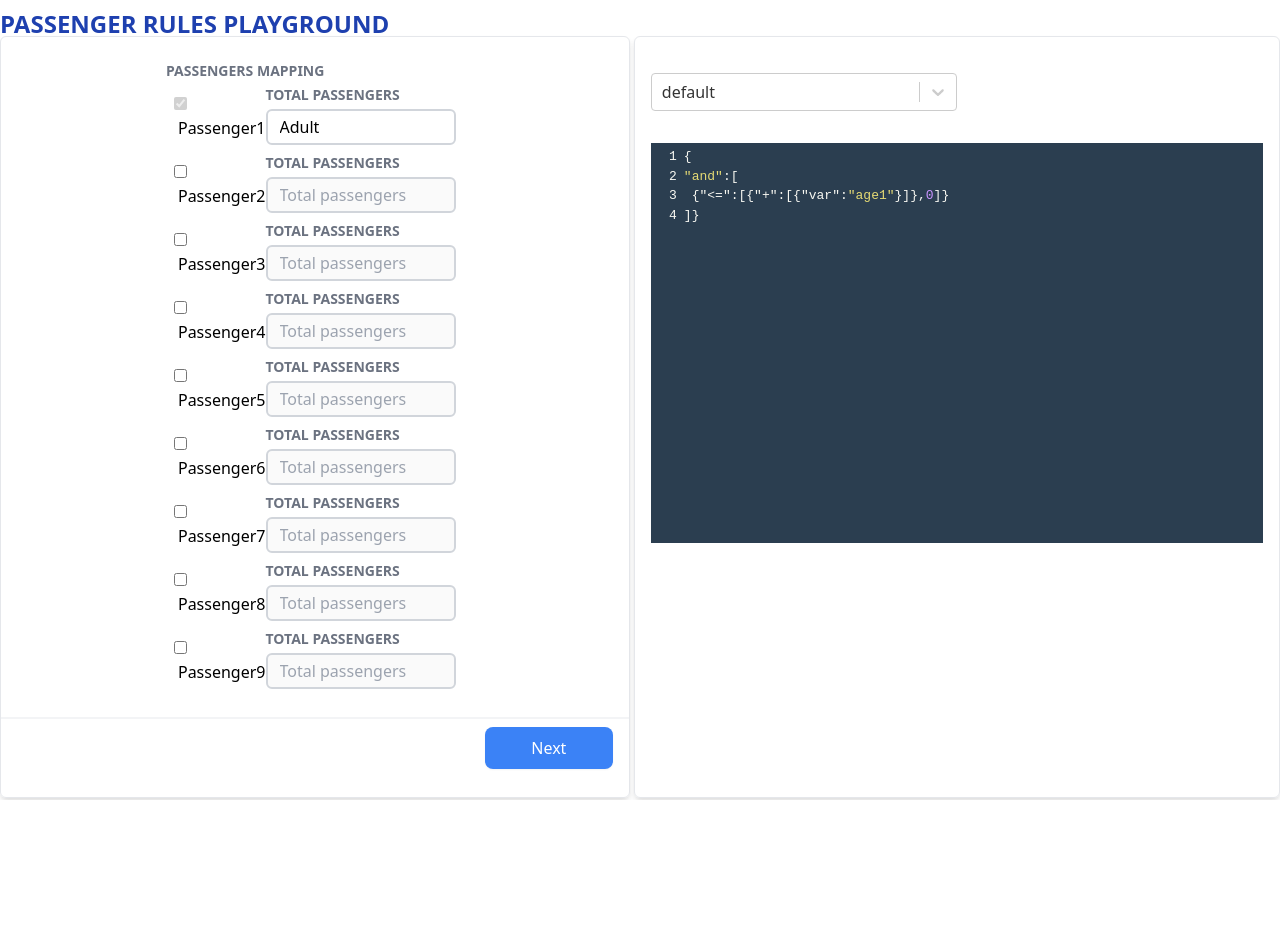
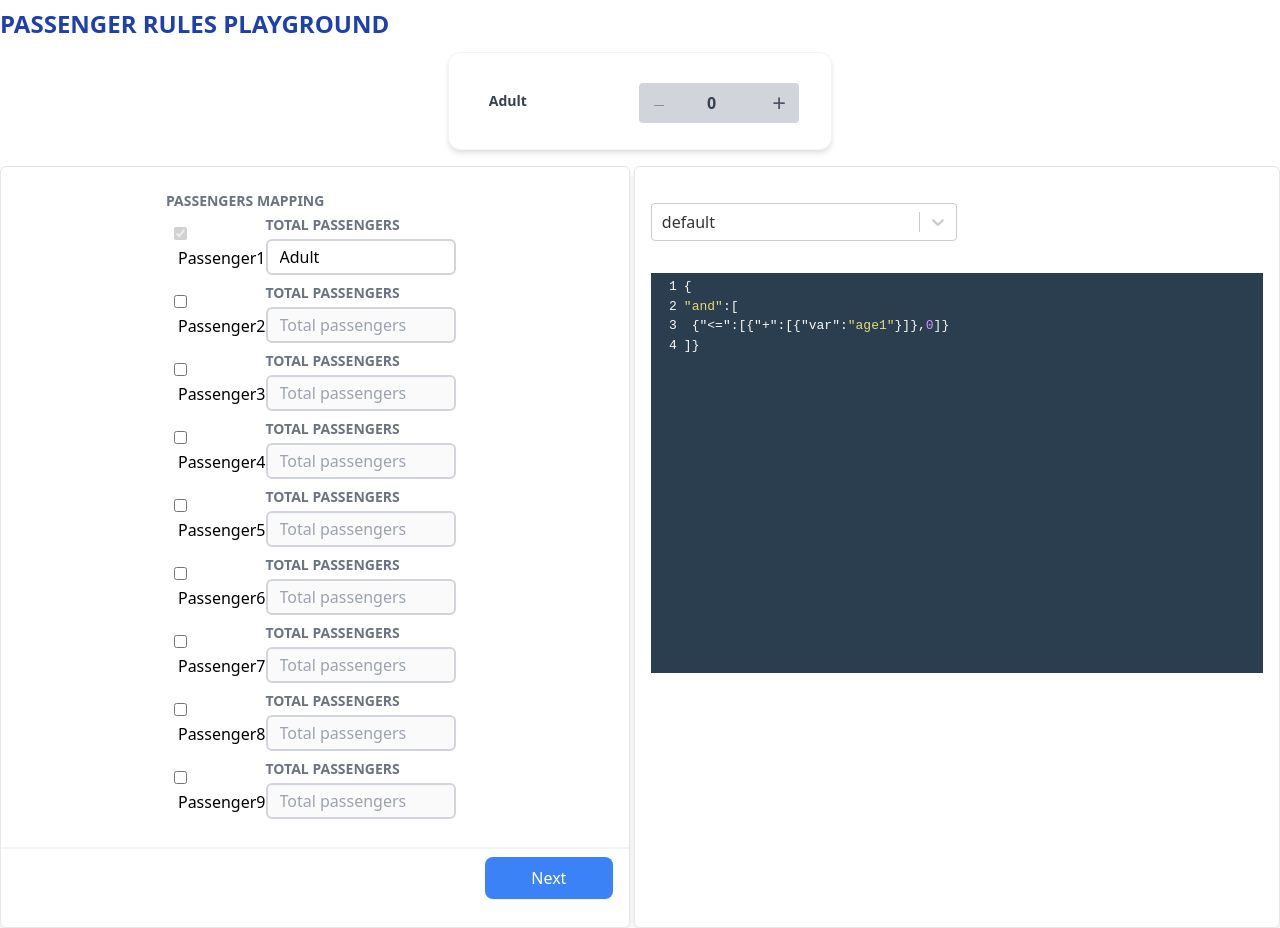
Before and after one commit to emdavidmoreno/rule-builder, a React (Create React App) app: page / in a window 1280 px wide. Before the commit the page ends 800 px from the top, so only its background shows below. Built offline with nearby package versions, Linux system fonts and the light colour scheme.

Commit message:
refactoring Range rule use Number selector

```diff
--- a/src/App.js
+++ b/src/App.js
@@ -4,6 +4,7 @@ import TotalPassengerForm from './components/forms/TotalPassengerForm';
 import PassengerMappingForm from './components/forms/PassengerMappingForm';
 import PassengerRulesList from './components/PassengerRulesList';
 import RuleViewer from './components/presentation/RuleViewer';
+import TravelerSelector from './components/travelerSelector';
 
 function App() {
 
@@ -20,6 +21,12 @@ function App() {
         <h2 className="text-blue-800 text-left font-bold text-2xl uppercase mt-3 flex items-center leading-none">
           Passenger rules Playground
         </h2>
+
+        <div className="container mx-auto my-4">
+          <div className="flex mx-auto w-full max-w-sm">
+            <TravelerSelector />
+          </div>
+        </div>
         <div className="flex flex-row items-center items-stretch space-x-1">
           {/* basic rules form */}
           <div className="flex flex-col justify-center w-full lg:max-w-1/2 border rounded-md shadow-md border-gray-200 py-4 h-auto">
--- a/src/components/forms/RangeRuleForm.jsx
+++ b/src/components/forms/RangeRuleForm.jsx
@@ -1,5 +1,5 @@
 import React from 'react';
-import { PaxSelector } from '../controls';
+import { NumberSelector, PaxSelector } from '../controls';
 import RuleFormWrapper from './RuleFormWrapper';
 
 
@@ -23,21 +23,17 @@ const RangeRuleForm = ({
           selectedValue={pax}
           handleChange={handleChange}
         />
-        <input
+        <NumberSelector
           id={id}
           name={'min'}
-          className=" flex w-full mr-1 py-1 px-3 rounded-md border-2 border-purple-300 focus:outline-none focus:ring-2 focus:ring-purple-600 focus:border-transparent"
-          type="number" placeholder="From"
           value={min}
-          onChange={(e) => handleChange(id, 'min', Number(e.target.value))}
+          handleChange={handleChange}
         />
-        <input
+        <NumberSelector
           id={id}
           name={'max'}
-          className=" flex w-full mr-1 py-1 px-3 rounded-md border-2 border-purple-300 focus:outline-none focus:ring-2 focus:ring-purple-600 focus:border-transparent"
-          type="number" placeholder="From"
           value={max}
-          onChange={(e) => handleChange(id, 'max', Number(e.target.value))}
+          handleChange={handleChange}
         />
     </RuleFormWrapper>
   );
--- a/src/components/forms/SimpleRuleForm.jsx
+++ b/src/components/forms/SimpleRuleForm.jsx
@@ -1,5 +1,5 @@
 import React, { memo } from 'react';
-import { PaxSelector, OperatorSelector } from '../controls';
+import { PaxSelector, OperatorSelector, NumberSelector } from '../controls';
 import RuleFormWrapper from './RuleFormWrapper';
 
 const SimpleRuleForm = ({
@@ -28,14 +28,11 @@ const SimpleRuleForm = ({
         selectedValue={operator}
         handleChange={handleChange}
       />
-      <input
+      <NumberSelector
         id={id}
         name={'number'}
-        className=" flex w-full mr-1 py-1 px-3 rounded-md border-2 border-purple-300 focus:outline-none focus:ring-2 focus:ring-purple-600 focus:border-transparent"
-        type="number"
-        placeholder="Number"
         value={number}
-        onChange={(e) => handleChange(id, 'number', Number(e.target.value))}
+        handleChange={handleChange}
       />
     </RuleFormWrapper>
   );
--- /dev/null
+++ b/src/components/travelerSelector/index.jsx
@@ -0,0 +1,67 @@
+import { useEffect, useState } from "react"
+import { usePassengers } from "../../context/PassengerContext"
+
+const TravelerOption = ({ id, handleChange, value = 0, label = '' }) => {
+  return (
+    <div className="custom-number-input h-10 w-5/6 flex flex-row items-center py-6 mx-auto">
+      <label htmlFor="custom-input-number" className="w-full text-gray-700 text-sm font-semibold mx-2">{label}
+      </label>
+      <div className="flex flex-row h-10 w-full rounded-lg relative bg-transparent mt-1">
+        <button
+          className=" bg-gray-300 text-gray-600 hover:text-gray-700 hover:bg-gray-400 h-full w-20 rounded-l cursor-pointer outline-none"
+          onClick={() => { handleChange(id, value - 1) }}
+        >
+          <span className="m-auto text-2xl font-thin">−</span>
+        </button>
+        <input
+          type="number"
+          autoComplete="off"
+          unselectable="on"
+          role="spinbutton"
+          min={0}
+          step={1}
+          className="outline-none focus:outline-none text-center w-full bg-gray-300 font-semibold text-md hover:text-black focus:text-black  md:text-basecursor-default flex items-center text-gray-700  outline-none"
+          name={id} value={value}
+          onChange={evt => handleChange(id, parseInt(evt.target.value, 10))}
+        />
+        <button
+          className="bg-gray-300 text-gray-600 hover:text-gray-700 hover:bg-gray-400 h-full w-20 rounded-r cursor-pointer"
+          onClick={() => { handleChange(id, value + 1) }}
+        >
+          <span className="m-auto text-2xl font-thin">+</span>
+        </button>
+      </div>
+    </div>
+  )
+}
+
+const TravelerSelector = () => {
+  const {passengers} = usePassengers();
+  const [travelers, setTravelers] = useState([]);
+
+  useEffect(()=>{
+    setTravelers(passengers.map(passenger =>({
+      label: passenger.label,
+      key: passenger.value,
+      value: 0
+    })))
+  },[passengers])
+
+  const handleChange = () => {};
+
+  return (
+    <div className="w-full mx-auto border border-gray-100 bg-white rounded-xl py-6 px-0 shadow-md overflow-hidden">
+      {travelers.map((item, id) => (
+        <TravelerOption
+          key={id}
+          id={id}
+          value={item.value}
+          label={item.label}
+          handleChange={handleChange}
+        />
+      ))}
+    </div>
+  )
+}
+
+export default TravelerSelector;
```
